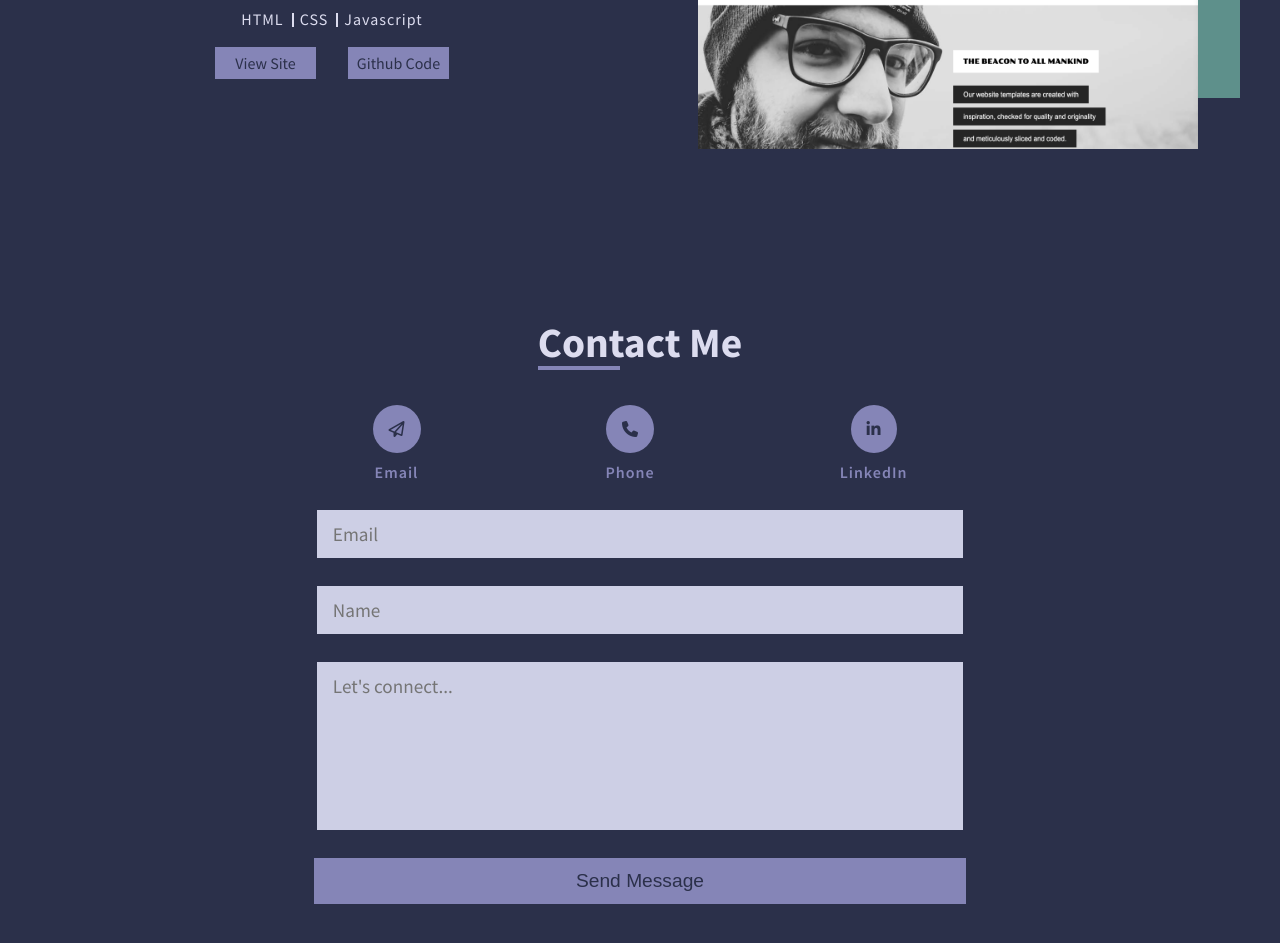
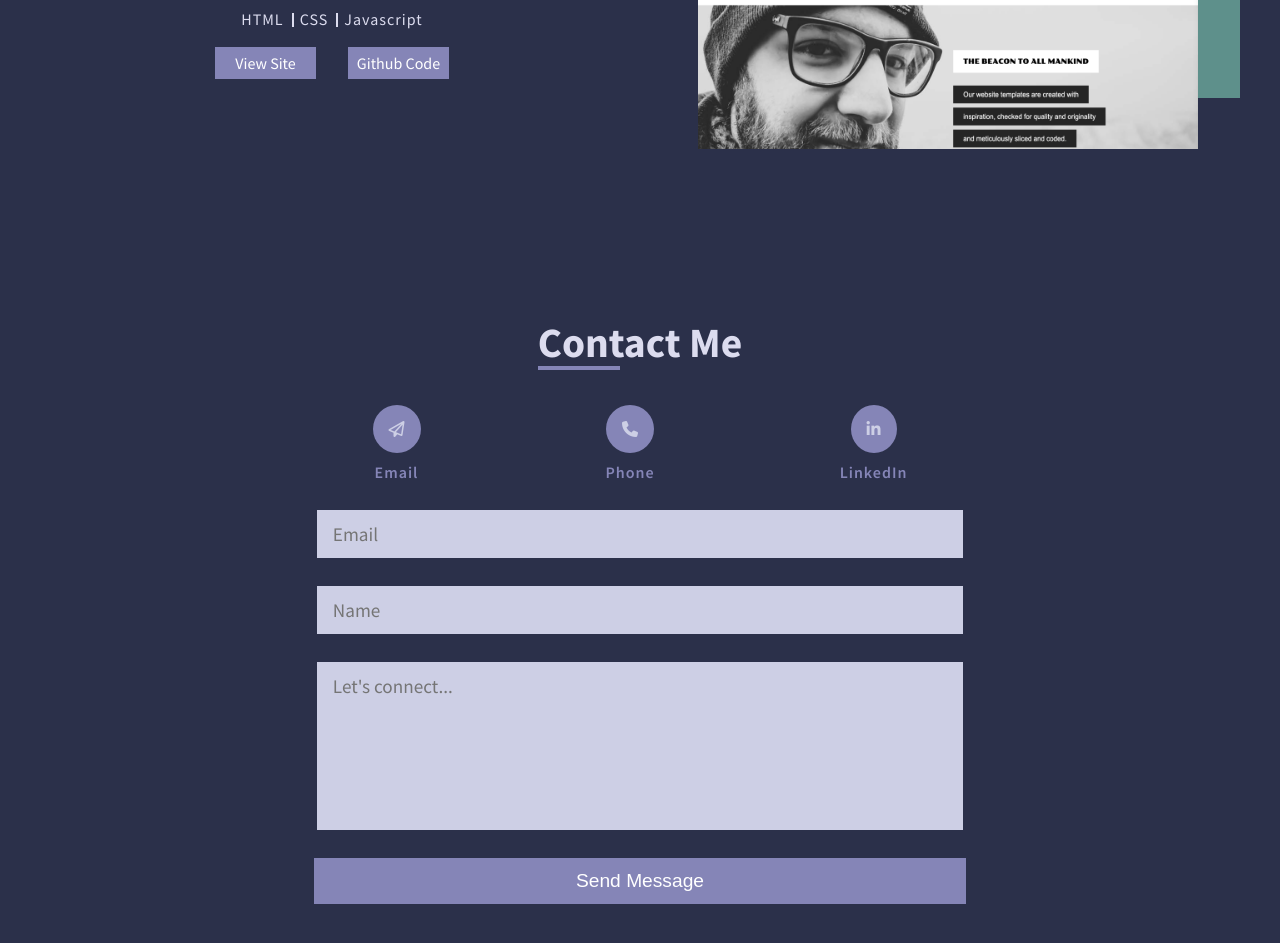
Before and after one commit to jpswt/portfolio, a React (Vite) app: page / in a window 1280 px wide. Shown: the part 2463-3406 px from the top of the page. Built offline with nearby package versions, Linux system fonts and the light colour scheme.

Commit message:
fix text

```diff
--- a/src/App.css
+++ b/src/App.css
@@ -16,6 +16,7 @@ body {
 	--clr-bg-alt: hsl(0, 0%, 100%);
 	--clr-font: #545454;
 	--clr-font-alt: hsl(0, 0%, 27%);
+	--clr-font-light: #fff;
 	--clr-primary: #005b96;
 	--clr-card: hsla(203, 77%, 80%, 0.8);
 	--clr-card2: hsla(205, 26%, 37%, 0.8);
@@ -28,6 +29,7 @@ body {
 	--clr-bg-alt: hsl(231, 29%, 23%);
 	--clr-font: #dcdcef;
 	--clr-font-alt: hsl(240, 67%, 91%);
+	--clr-font-light: #fff;
 	--clr-primary: #8585b7;
 	--clr-card: hsla(234, 76%, 80%, 0.8);
 	--clr-card2: hsla(234, 26%, 47%);
--- a/src/components/Contact/Contact.css
+++ b/src/components/Contact/Contact.css
@@ -45,11 +45,11 @@
 	background-color: var(--clr-primary);
 	padding: 0.75rem 1rem;
 	border-radius: 50%;
-	color: var(--clr-bg);
+	color: var(--clr-input);
 }
 
 .contact-container .info .info-sections .circle a {
-	color: var(--clr-bg);
+	color: var(--clr-input);
 }
 
 .contact-container .info .info-sections .section-title {
@@ -101,7 +101,7 @@
 	margin: 0.25rem;
 	text-align: center;
 	background-color: var(--clr-primary);
-	color: var(--clr-bg);
+	color: var(--clr-font-light);
 	font-size: 1.2rem;
 	border: none;
 }
--- a/src/components/ProjectCard/ProjectCard.css
+++ b/src/components/ProjectCard/ProjectCard.css
@@ -97,7 +97,7 @@
 
 .card-wrapper .card-container .details-container .buttons {
 	background-color: var(--clr-primary);
-	color: var(--clr-bg);
+	color: var(--clr-font-light);
 	width: 85px;
 	padding: 0.25rem 0.5rem;
 	text-decoration: none;
```
